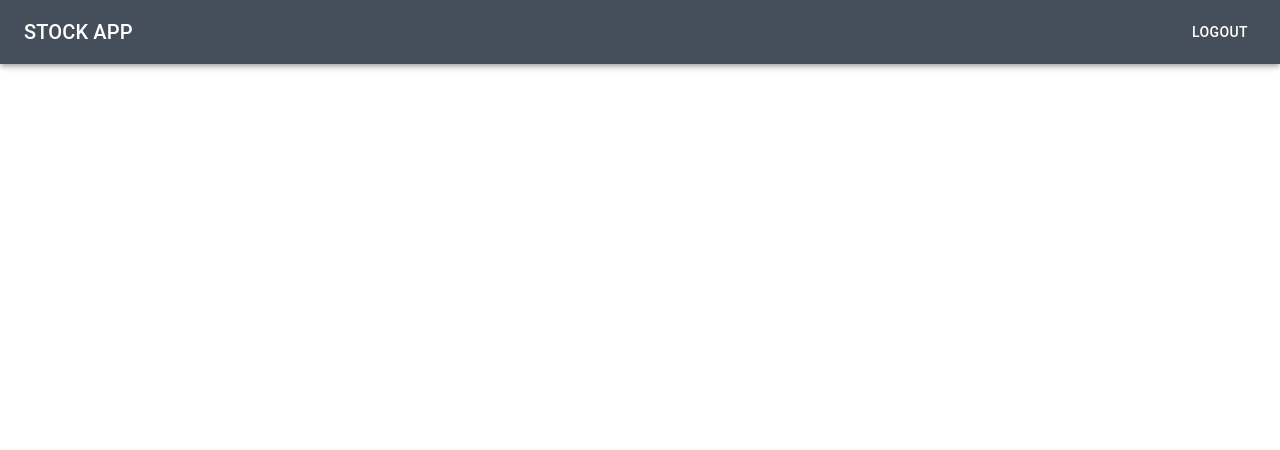
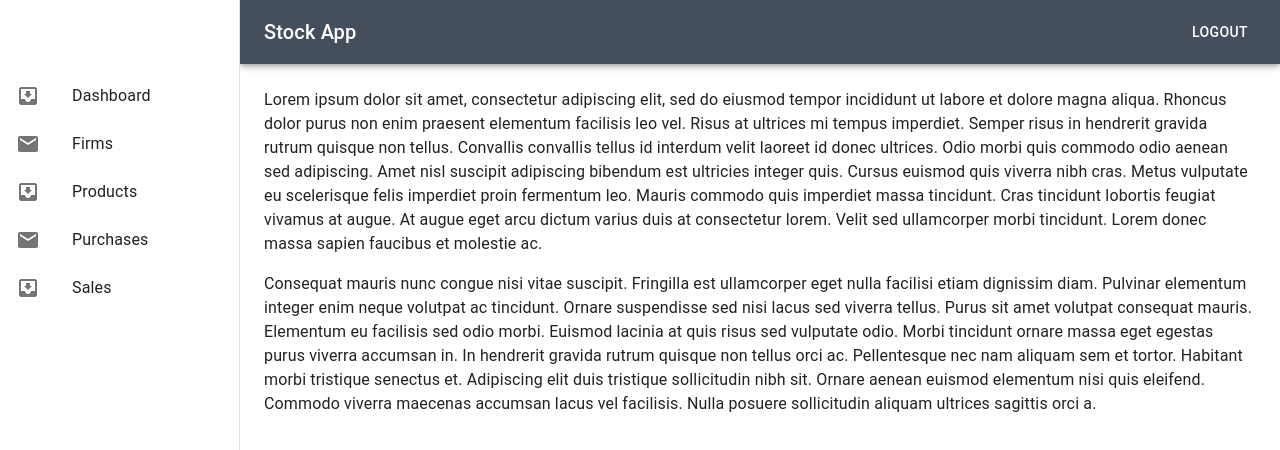
Before and after one commit to recep-demir/stock-app, a React (Vite) app: page /stock in a window 1280 px wide. Shown: the top 450 px of the page. Built offline with nearby package versions, Linux system fonts and the light colour scheme.

Commit message:
add dashboard

```diff
--- a/src/pages/Dashboard.jsx
+++ b/src/pages/Dashboard.jsx
@@ -1,26 +1,217 @@
-import React from "react";
-import AppBar from "@mui/material/AppBar";
-import Box from "@mui/material/Box";
-import CssBaseline from "@mui/material/CssBaseline";
-import Toolbar from "@mui/material/Toolbar";
-import Button from "@mui/material/Button";
-import Typography from "@mui/material/Typography";
+// import React from "react";
+// import AppBar from "@mui/material/AppBar";
+// import Box from "@mui/material/Box";
+// import CssBaseline from "@mui/material/CssBaseline";
+// import Toolbar from "@mui/material/Toolbar";
+// import Button from "@mui/material/Button";
+// import Typography from "@mui/material/Typography";
+// import useAuthCall from "../hook/useAuthCall";
 
-function Dashboard() {
+
+// function Dashboard() {
+//   const {logout}=useAuthCall()
+
+//   return (
+//     <Box sx={{ display: "flex" }}>
+//       <CssBaseline />
+//       <AppBar position="fixed">
+//         <Toolbar>
+//           <Typography variant="h6" component="div" sx={{ flexGrow: 1 }}>
+//             STOCK APP
+//           </Typography>
+//           <Button color="inherit" onClick={logout} >Logout</Button>
+//         </Toolbar>
+//       </AppBar>
+//     </Box>
+//   );
+// }
+
+// export default Dashboard;
+
+
+import * as React from 'react';
+import AppBar from '@mui/material/AppBar';
+import Box from '@mui/material/Box';
+import CssBaseline from '@mui/material/CssBaseline';
+import Divider from '@mui/material/Divider';
+import Drawer from '@mui/material/Drawer';
+import IconButton from '@mui/material/IconButton';
+import InboxIcon from '@mui/icons-material/MoveToInbox';
+import List from '@mui/material/List';
+import ListItem from '@mui/material/ListItem';
+import ListItemButton from '@mui/material/ListItemButton';
+import ListItemIcon from '@mui/material/ListItemIcon';
+import ListItemText from '@mui/material/ListItemText';
+import MailIcon from '@mui/icons-material/Mail';
+import MenuIcon from '@mui/icons-material/Menu';
+import Toolbar from '@mui/material/Toolbar';
+import Typography from '@mui/material/Typography';
+import { Button } from '@mui/material';
+import useAuthCall from "../hook/useAuthCall";
+
+const drawerWidth = 240;
+
+function ResponsiveDrawer(props) {
+  const { window } = props;
+  const [mobileOpen, setMobileOpen] = React.useState(false);
+  const [isClosing, setIsClosing] = React.useState(false);
+  const {logout}=useAuthCall()
+  const handleDrawerClose = () => {
+    setIsClosing(true);
+    setMobileOpen(false);
+  };
+
+  const handleDrawerTransitionEnd = () => {
+    setIsClosing(false);
+  };
+
+  const handleDrawerToggle = () => {
+    if (!isClosing) {
+      setMobileOpen(!mobileOpen);
+    }
+  };
+
+
+const links=[
+
+  {title:"Dashboard",
+    url:""
+  },
+  {title:"Firms",
+    url:"/firms"
+  },
+  {title:"Products",
+    url:"/products"
+  },
+  {title:"Purchases",
+    url:"/purchases"
+  },
+  {title:"Sales",
+    url:"/sales"
+  }
+]
+
+
+
+  const drawer = (
+    <div>
+      <Toolbar />
+      <List>
+        {links.map((text, index) => (
+          <ListItem key={index} disablePadding>
+            <ListItemButton>
+              <ListItemIcon>
+                {index % 2 === 0 ? <InboxIcon /> : <MailIcon />}
+              </ListItemIcon>
+              <ListItemText primary={text.title} />
+            </ListItemButton>
+          </ListItem>
+        ))}
+      </List>
+
+
+    </div>
+  );
+
+  // Remove this const when copying and pasting into your project.
+  const container = window !== undefined ? () => window().document.body : undefined;
 
   return (
-    <Box sx={{ display: "flex" }}>
+    <Box sx={{ display: 'flex' }}>
       <CssBaseline />
-      <AppBar position="fixed">
-        <Toolbar>
-          <Typography variant="h6" component="div" sx={{ flexGrow: 1 }}>
-            STOCK APP
+      <AppBar
+        position="fixed"
+        sx={{
+          width: { sm: `calc(100% - ${drawerWidth}px)` },
+          ml: { sm: `${drawerWidth}px` },
+        }}
+      >
+        <Toolbar  sx={{display:"flex", justifyContent:"space-between"}} >
+          <IconButton
+            color="inherit"
+            aria-label="open drawer"
+            edge="start"
+            onClick={handleDrawerToggle}
+            sx={{ mr: 2, display: { sm: 'none' } }}
+          >
+            <MenuIcon />
+          </IconButton>
+          <Typography variant="h6" noWrap component="div">
+           Stock App
           </Typography>
-          <Button color="inherit">Logout</Button>
+          <Button color="inherit" onClick={logout} >Logout</Button>
         </Toolbar>
+
       </AppBar>
+      <Box
+        component="nav"
+        sx={{ width: { sm: drawerWidth }, flexShrink: { sm: 0 } }}
+        aria-label="mailbox folders"
+      >
+        {/* The implementation can be swapped with js to avoid SEO duplication of links. */}
+        <Drawer
+          container={container}
+          variant="temporary"
+          open={mobileOpen}
+          onTransitionEnd={handleDrawerTransitionEnd}
+          onClose={handleDrawerClose}
+          ModalProps={{
+            keepMounted: true, // Better open performance on mobile.
+          }}
+          sx={{
+            display: { xs: 'block', sm: 'none' },
+            '& .MuiDrawer-paper': { boxSizing: 'border-box', width: drawerWidth },
+          }}
+        >
+          {drawer}
+        </Drawer>
+        <Drawer
+          variant="permanent"
+          sx={{
+            display: { xs: 'none', sm: 'block' },
+            '& .MuiDrawer-paper': { boxSizing: 'border-box', width: drawerWidth },
+          }}
+          open
+        >
+          {drawer}
+        </Drawer>
+      </Box>
+      <Box
+        component="main"
+        sx={{ flexGrow: 1, p: 3, width: { sm: `calc(100% - ${drawerWidth}px)` } }}
+      >
+        <Toolbar />
+        <Typography sx={{ marginBottom: 2 }}>
+          Lorem ipsum dolor sit amet, consectetur adipiscing elit, sed do eiusmod
+          tempor incididunt ut labore et dolore magna aliqua. Rhoncus dolor purus non
+          enim praesent elementum facilisis leo vel. Risus at ultrices mi tempus
+          imperdiet. Semper risus in hendrerit gravida rutrum quisque non tellus.
+          Convallis convallis tellus id interdum velit laoreet id donec ultrices.
+          Odio morbi quis commodo odio aenean sed adipiscing. Amet nisl suscipit
+          adipiscing bibendum est ultricies integer quis. Cursus euismod quis viverra
+          nibh cras. Metus vulputate eu scelerisque felis imperdiet proin fermentum
+          leo. Mauris commodo quis imperdiet massa tincidunt. Cras tincidunt lobortis
+          feugiat vivamus at augue. At augue eget arcu dictum varius duis at
+          consectetur lorem. Velit sed ullamcorper morbi tincidunt. Lorem donec massa
+          sapien faucibus et molestie ac.
+        </Typography>
+        <Typography sx={{ marginBottom: 2 }}>
+          Consequat mauris nunc congue nisi vitae suscipit. Fringilla est ullamcorper
+          eget nulla facilisi etiam dignissim diam. Pulvinar elementum integer enim
+          neque volutpat ac tincidunt. Ornare suspendisse sed nisi lacus sed viverra
+          tellus. Purus sit amet volutpat consequat mauris. Elementum eu facilisis
+          sed odio morbi. Euismod lacinia at quis risus sed vulputate odio. Morbi
+          tincidunt ornare massa eget egestas purus viverra accumsan in. In hendrerit
+          gravida rutrum quisque non tellus orci ac. Pellentesque nec nam aliquam sem
+          et tortor. Habitant morbi tristique senectus et. Adipiscing elit duis
+          tristique sollicitudin nibh sit. Ornare aenean euismod elementum nisi quis
+          eleifend. Commodo viverra maecenas accumsan lacus vel facilisis. Nulla
+          posuere sollicitudin aliquam ultrices sagittis orci a.
+        </Typography>
+      </Box>
     </Box>
   );
 }
 
-export default Dashboard;
+
+export default ResponsiveDrawer;
```
